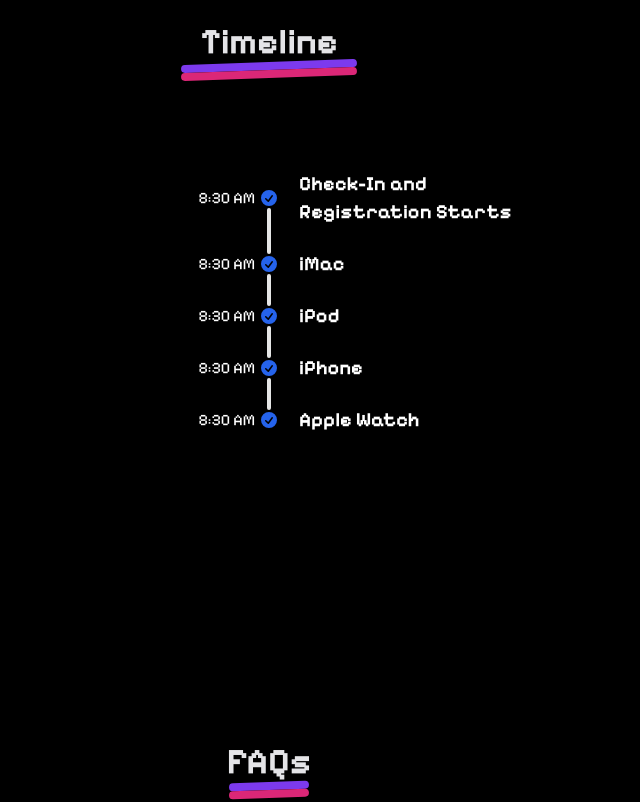
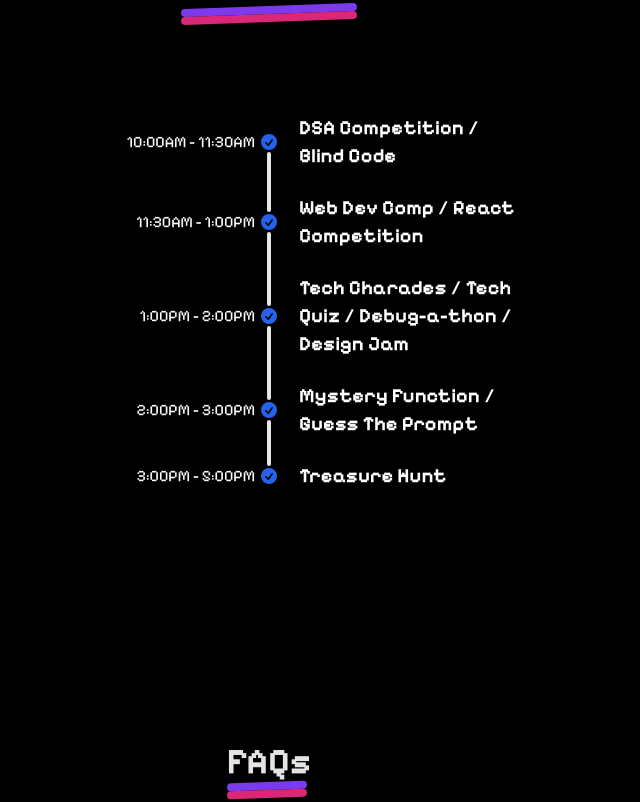
Before and after one commit to 7sumona02/tech_fest, a Next.js app: page / in a window 1280 px wide. Shown: the part 6366-7168 px from the top of the page, without its empty margins (371-1011 px from the left). Built offline with nearby package versions, Linux system fonts and the light colour scheme.

Commit message:
timeline changed

```diff
--- a/app/components/EventTimeline.tsx
+++ b/app/components/EventTimeline.tsx
@@ -2,7 +2,7 @@ import React from 'react'
 
 const EventTimeline = () => {
   return (
-    <div className='bg-black h-screen w-full flex flex-col justify-center items-center pt-32 md:pt-0'>
+    <div className='bg-black h-screen w-full flex flex-col justify-center items-center pt-[500px] md:pt-0'>
         <div>
             <h1 className='text-4xl font-bold text-center text-zinc-200'>Timeline</h1>
             <div className='flex flex-col justify-center items-center'>
@@ -13,47 +13,47 @@ const EventTimeline = () => {
         <div className='translate-y-20'>
         <ul className="timeline timeline-vertical">
   <li>
-    <div className="timeline-start text-white">8:30 AM</div>
+    <div className="timeline-start text-white max-w-[14vw] md:max-w-xl">10:00AM - 11:30AM</div>
     <div className="timeline-middle">
       <svg xmlns="http://www.w3.org/2000/svg" viewBox="0 0 20 20" fill="currentColor" className="w-5 h-5 text-blue-600"><path fillRule="evenodd" d="M10 18a8 8 0 100-16 8 8 0 000 16zm3.857-9.809a.75.75 0 00-1.214-.882l-3.483 4.79-1.88-1.88a.75.75 0 10-1.06 1.061l2.5 2.5a.75.75 0 001.137-.089l4-5.5z" clipRule="evenodd" /></svg>
     </div>
-    <div className="timeline-end timeline-box bg-transparent text-xl font-bold border-none text-white max-w-[20vw]">Check-In and Registration Starts</div>
+    <div className="timeline-end timeline-box bg-transparent md:text-xl text-base font-bold border-none text-white max-w-[20vw]">DSA Competition / Blind Code</div>
     <hr/>
   </li>
   <li>
     <hr/>
-    <div className="timeline-start text-white">8:30 AM</div>
+    <div className="timeline-start text-white max-w-[14vw] md:max-w-xl">11:30AM - 1:00PM</div>
     <div className="timeline-middle">
       <svg xmlns="http://www.w3.org/2000/svg" viewBox="0 0 20 20" fill="currentColor" className="w-5 h-5 text-blue-600"><path fillRule="evenodd" d="M10 18a8 8 0 100-16 8 8 0 000 16zm3.857-9.809a.75.75 0 00-1.214-.882l-3.483 4.79-1.88-1.88a.75.75 0 10-1.06 1.061l2.5 2.5a.75.75 0 001.137-.089l4-5.5z" clipRule="evenodd" /></svg>
     </div>
-    <div className="timeline-end timeline-box bg-transparent text-xl font-bold border-none text-white max-w-[20vw]">iMac</div>
+    <div className="timeline-end timeline-box bg-transparent md:text-xl text-base font-bold border-none text-white max-w-[20vw]">Web Dev Comp / React Competition</div>
     <hr/>
   </li>
   <li>
     <hr/>
-    <div className="timeline-start text-white">8:30 AM</div>
+    <div className="timeline-start text-white max-w-[14vw] md:max-w-xl">1:00PM - 2:00PM</div>
     <div className="timeline-middle">
       <svg xmlns="http://www.w3.org/2000/svg" viewBox="0 0 20 20" fill="currentColor" className="w-5 h-5 text-blue-600"><path fillRule="evenodd" d="M10 18a8 8 0 100-16 8 8 0 000 16zm3.857-9.809a.75.75 0 00-1.214-.882l-3.483 4.79-1.88-1.88a.75.75 0 10-1.06 1.061l2.5 2.5a.75.75 0 001.137-.089l4-5.5z" clipRule="evenodd" /></svg>
     </div>
-    <div className="timeline-end timeline-box bg-transparent text-xl font-bold border-none text-white max-w-[20vw]">iPod</div>
+    <div className="timeline-end timeline-box bg-transparent md:text-xl text-base font-bold border-none text-white max-w-[20vw]">Tech Charades / Tech Quiz / Debug-a-thon / Design Jam</div>
     <hr/>
   </li>
   <li>
     <hr/>
-    <div className="timeline-start text-white">8:30 AM</div>
+    <div className="timeline-start text-white max-w-[14vw] md:max-w-xl">2:00PM - 3:00PM</div>
     <div className="timeline-middle">
       <svg xmlns="http://www.w3.org/2000/svg" viewBox="0 0 20 20" fill="currentColor" className="w-5 h-5 text-blue-600"><path fillRule="evenodd" d="M10 18a8 8 0 100-16 8 8 0 000 16zm3.857-9.809a.75.75 0 00-1.214-.882l-3.483 4.79-1.88-1.88a.75.75 0 10-1.06 1.061l2.5 2.5a.75.75 0 001.137-.089l4-5.5z" clipRule="evenodd" /></svg>
     </div>
-    <div className="timeline-end timeline-box bg-transparent text-xl font-bold border-none text-white max-w-[20vw]">iPhone</div>
+    <div className="timeline-end timeline-box bg-transparent md:text-xl text-base font-bold border-none text-white max-w-[20vw]">Mystery Function / Guess The Prompt</div>
     <hr/>
   </li>
   <li>
     <hr/>
-    <div className="timeline-start text-white">8:30 AM</div>
+    <div className="timeline-start text-white max-w-[14vw] md:max-w-xl">3:00PM - 5:00PM</div>
     <div className="timeline-middle">
       <svg xmlns="http://www.w3.org/2000/svg" viewBox="0 0 20 20" fill="currentColor" className="w-5 h-5 text-blue-600"><path fillRule="evenodd" d="M10 18a8 8 0 100-16 8 8 0 000 16zm3.857-9.809a.75.75 0 00-1.214-.882l-3.483 4.79-1.88-1.88a.75.75 0 10-1.06 1.061l2.5 2.5a.75.75 0 001.137-.089l4-5.5z" clipRule="evenodd" /></svg>
     </div>
-    <div className="timeline-end timeline-box bg-transparent text-xl font-bold border-none text-white max-w-[20vw]">Apple Watch</div>
+    <div className="timeline-end timeline-box bg-transparent md:text-xl text-base font-bold border-none text-white max-w-[20vw]">Treasure Hunt</div>
   </li>
 </ul>
         </div>
--- a/app/components/Faq.tsx
+++ b/app/components/Faq.tsx
@@ -8,9 +8,10 @@ import Button from '@mui/material/Button';
 
 const Faq = () => {
   return (
-    <div className='bg-black h-screen w-full flex flex-col justify-center items-center'>
-        <h1 className='text-4xl font-bold text-center text-zinc-200 -translate-y-20'>FAQs</h1>
+    <div className='bg-black h-screen w-full flex flex-col justify-center items-center pt-[500px] pb-[600px] md:pt-[100px]'>
+
         <div className='-translate-y-[80px]'>
+            <h1 className='text-4xl font-bold text-center text-zinc-200 pt-[500px]'>FAQs</h1>
             <div className='w-20 h-2 bg-violet-600 rounded-full -rotate-2'></div>
             <div className='w-20 h-2 bg-pink-600 rounded-full -rotate-2'></div>
         </div>
--- a/app/globals.css
+++ b/app/globals.css
@@ -321,10 +321,6 @@ border-radius: 29.4545px;
     }
    }
 
-   .landing{
-    overflow-y: hidden;
-    overflow-x: hidden;
-   }
 
    .events{
     overflow-x: hidden;
```
